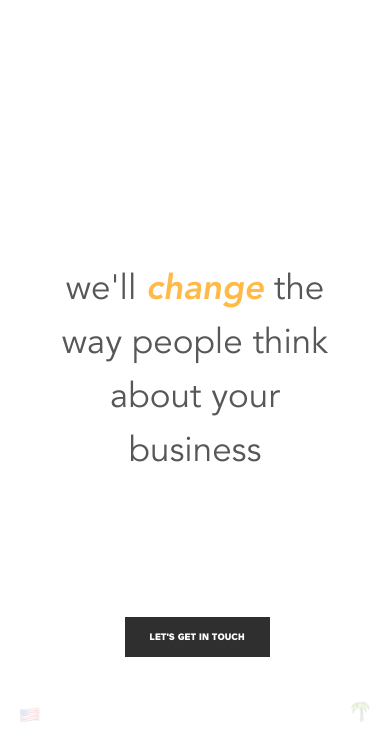
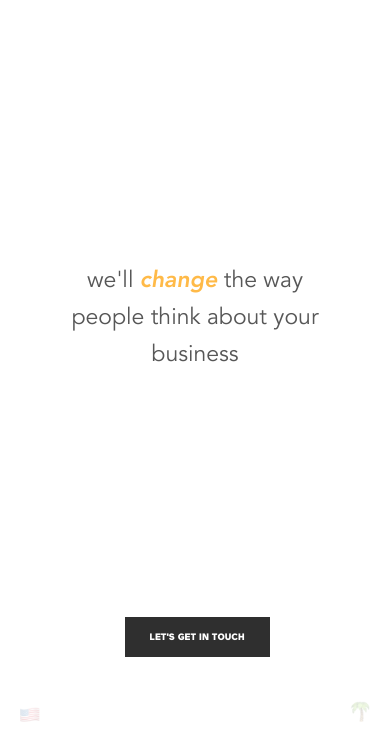
Before and after one commit to StyvekDrtic/palmmedia_pre, a plain HTML site: page index.html in a window 390 px wide. Shown: the part 107-844 px from the top of the page. Drawn offline with Linux system fonts and the light colour scheme.

Commit message:
responsivni

```diff
--- a/css/style.css
+++ b/css/style.css
@@ -123,3 +123,25 @@ img {
 html {
   height: 100vh;
 }
+
+@media screen and (max-width: 600px) {
+  h1 {
+    font-size: 30px;
+    line-height: 45px;
+  }
+}
+
+@media screen and (max-width: 450px) {
+  h1 {
+    font-size: 23px;
+    line-height: 37px;
+  }
+}
+
+@media screen and (max-width: 380px) {
+  h1 {
+    padding-top: calc((100vh - 130px)/2);
+    font-size: 23px;
+    line-height: 37px;
+  }
+}
```
